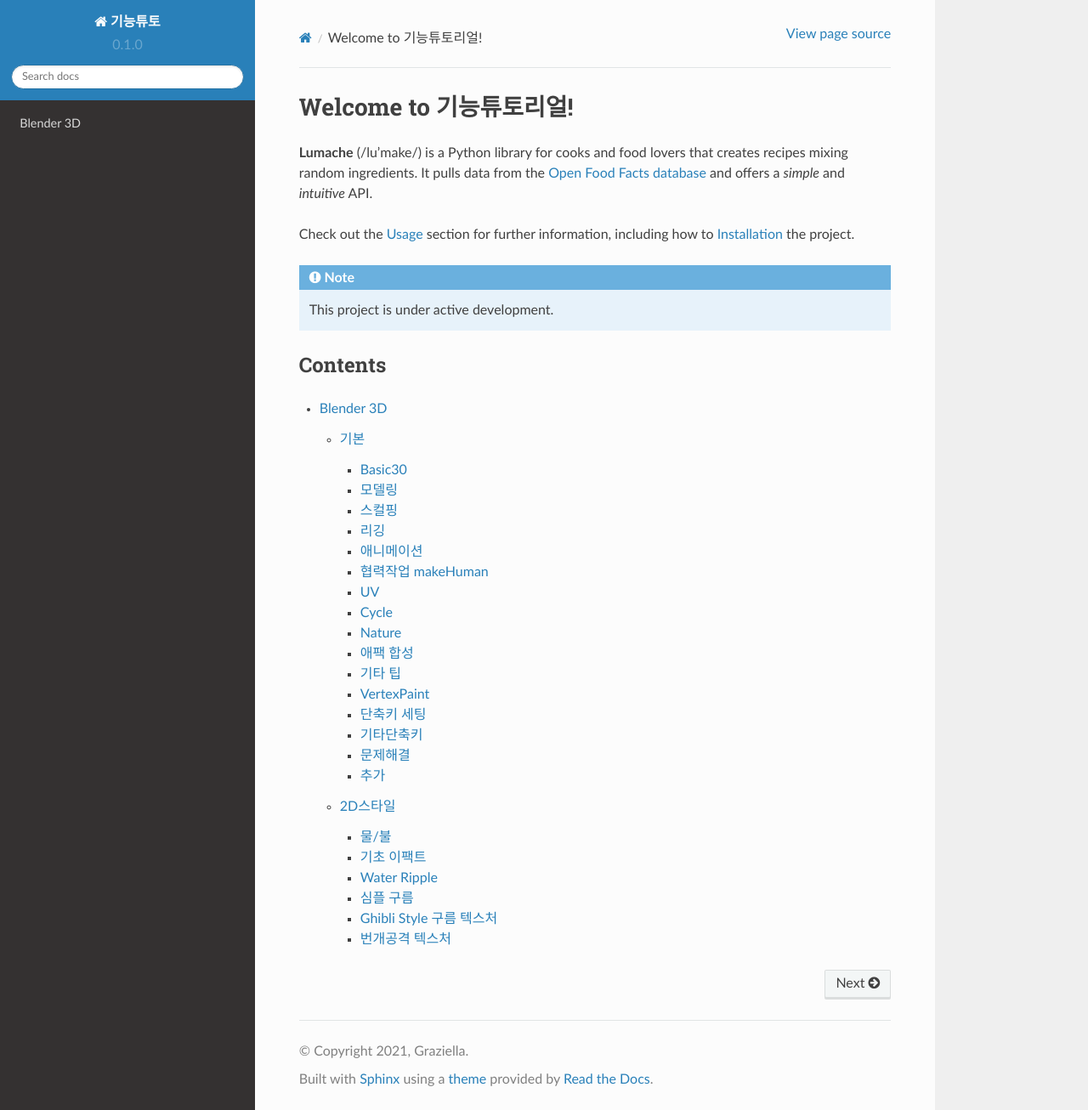
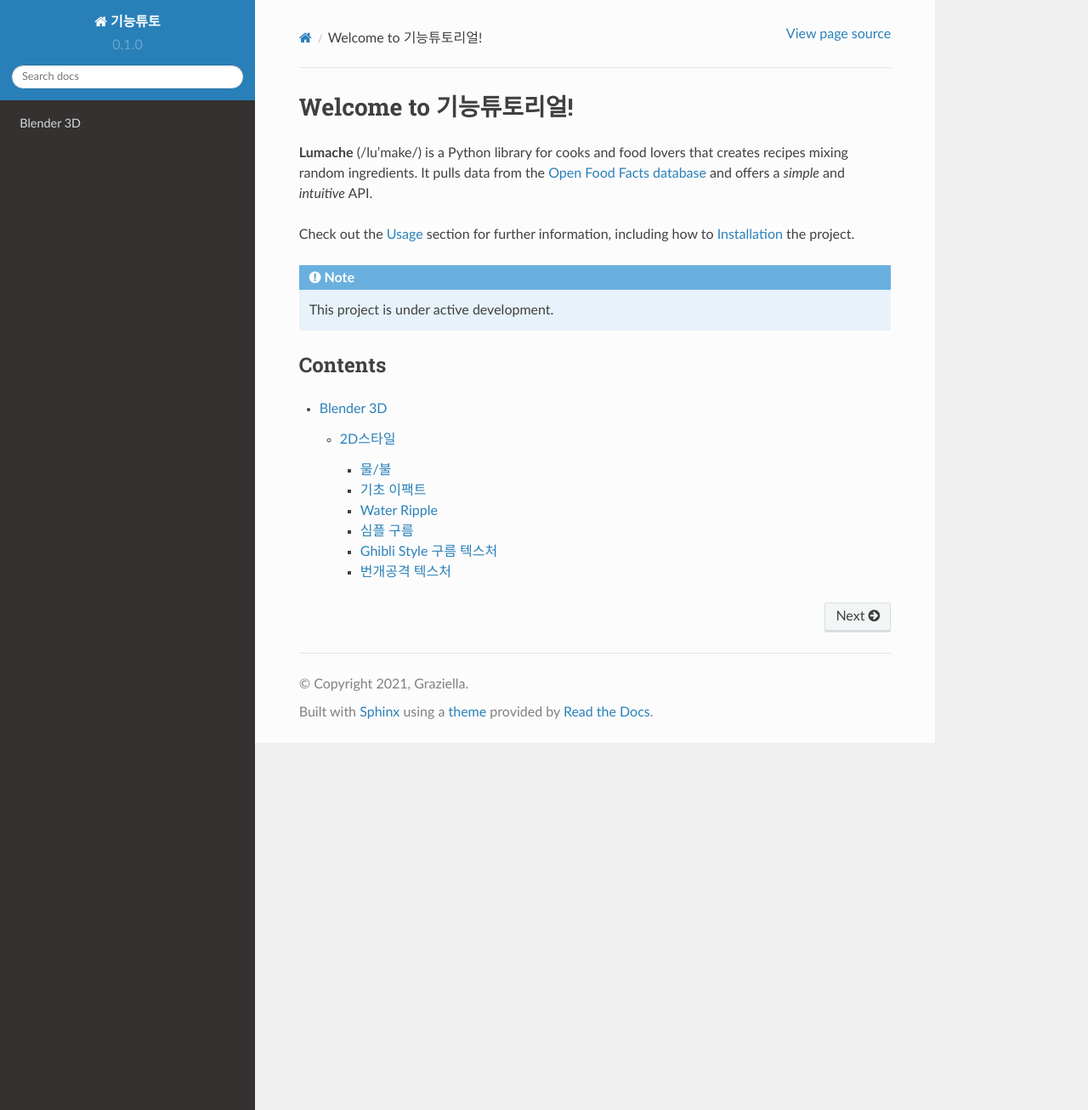
Before and after one commit to lisney/brushin, a Sphinx documentation site: the page built from docs/source/index.rst, in a window 1280 px wide and 1306 px high. Shown: the whole window at 85% size. Built offline with Sphinx 7.4.7 and the Read the Docs theme 2.0.0, drawn with Linux system fonts in a browser that asks for light colours; pages that are not in the unit, such as notebooks, are missing from menus.

Commit message:
Update and rename basic.rst to basicA.rst

```diff
--- a/docs/source/blender/basic.rst
+++ b/docs/source/blender/basicA.rst
@@ -1,12 +1,5 @@
 기본
 ======
-
-.. toctree::
-
-   basic30
-
-모델링
-------
 
 `LoopTools > space`
 선택한 점들을 동일한 간격으로 정리해준다.
```
